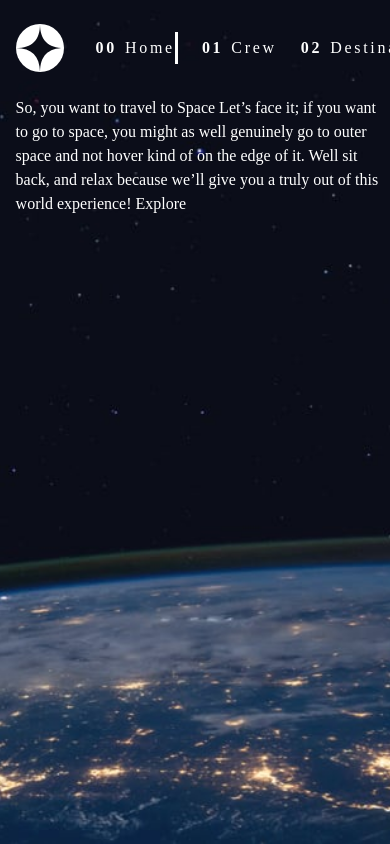
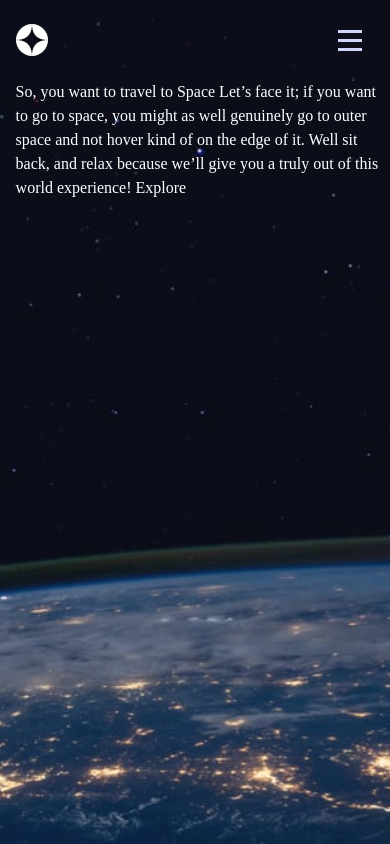
Before and after one commit to davdeo/space-tourism, a React app: page / in a window 390 px wide. Built offline with nearby package versions, Linux system fonts and the light colour scheme; a web font is replaced by a local one.

Commit message:
ST-navigation: Adjust values of media queries, positioning of mobile navbar and cursor on hover navigation burger button

```diff
--- a/src/common/components/navigation/style.css
+++ b/src/common/components/navigation/style.css
@@ -1,6 +1,6 @@
 .navigation {
     display: flex;
-    align-items: stretch;
+    align-items: center;
     justify-content: space-between;
 
     z-index: 900;
@@ -8,7 +8,7 @@
     height: 80px;
 }
 
-@media (min-width: 375px) {
+@media (min-width: 768px) {
     .navigation {
         height: 96px;
     }
@@ -20,7 +20,7 @@
     aspect-ratio: 1;
 }
 
-@media (min-width: 375px) {
+@media (min-width: 768px) {
     .navigation-logo {
         width: 48px;
     }
@@ -35,18 +35,19 @@
     /*    TODO Continue here with tablett and desktop version of navbar */
 }
 
-@media (max-width: 375px) {
+@media (max-width: 767px) {
     .navigation-bar {
         flex-direction: column;
         align-items: stretch;
 
         position: fixed;
         top: 0;
-        left: 34vw;
+        right: 0;
 
-        transition: left ease-out 250ms;
+        transition: right ease-out 250ms;
 
         width: 66vw;
+        max-width: 250px;
         height: 100vh;
         padding: 80px 0 0 24px;
 
@@ -54,25 +55,26 @@
     }
 
     .navigation-bar.hidden {
-        left: 100%;
+        right: -100%;
 
-        transition: left ease-in 250ms;
+        transition: right ease-in 250ms;
     }
 }
 
 .navigation-burger-button {
     z-index: 999;
 
-    margin-right: 24px;
-    width: 32px;
+    margin-right: 16px;
+    width: 48px;
 
     background-image: url('../../../assets/images/shared/icon-close.svg');
     background-position: 50%;
     background-repeat: no-repeat;
+    cursor: pointer;
     aspect-ratio: 1;
 }
 
-@media (min-width: 375px) {
+@media (min-width: 768px) {
     .navigation-burger-button {
         display: none;
     }
```
